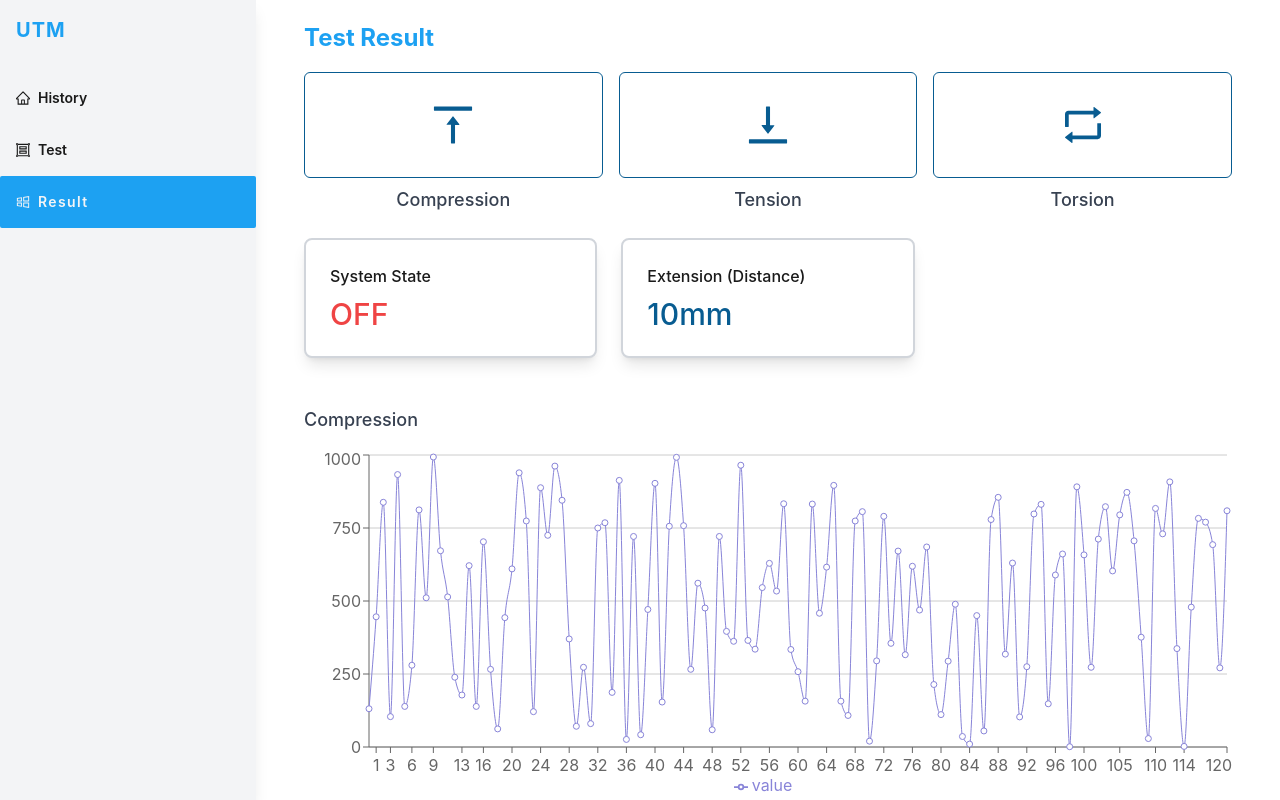
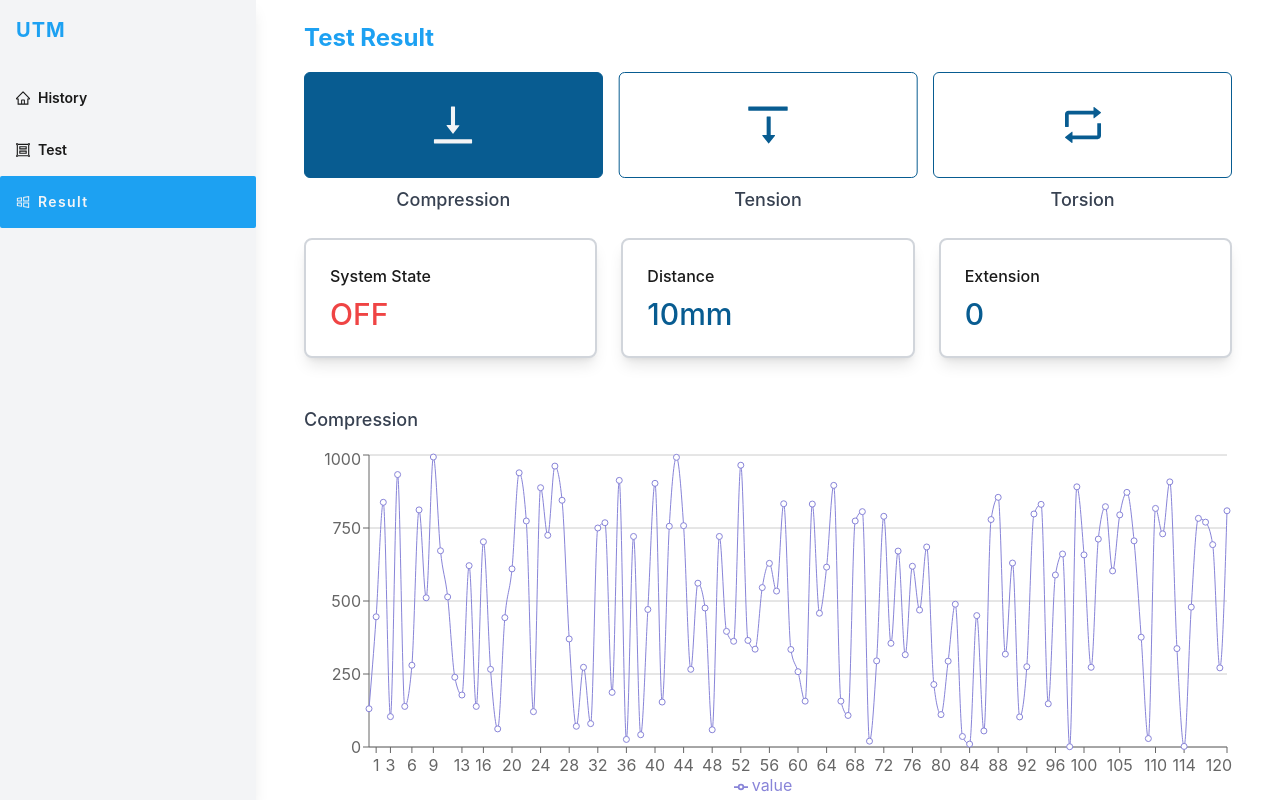
Before and after one commit to king-kite/universal-testing-machine, a React (Vite) app: page /result in a window 1280 px wide. Shown: the top 800 px of the page. Built offline with nearby package versions, Linux system fonts and the light colour scheme.

Commit message:
Changed the icon on the pages

```diff
--- a/src/pages/result.jsx
+++ b/src/pages/result.jsx
@@ -1,12 +1,11 @@
 /* eslint-disable no-mixed-spaces-and-tabs */
-import {
-	RetweetOutlined,
-	VerticalAlignTopOutlined,
-	VerticalAlignBottomOutlined,
-} from '@ant-design/icons';
+import { RetweetOutlined, ToTopOutlined, VerticalAlignBottomOutlined } from '@ant-design/icons';
 
 import ResultChart from '../components/chart';
 // import ResultDetail from '../components/result-detail';
+
+const activeColor = 'bg-primary-700 text-gray-100';
+const inactiveColor = 'bg-white text-primary-700 hover:bg-gray-100';
 
 function Page() {
 	return (
@@ -15,19 +14,25 @@ function Page() {
 
 			<div className="my-2 py-2 grid grid-cols-1 gap-4 w-full sm:grid-cols-2 lg:grid-cols-3">
 				<div className="w-full">
-					<span className="bg-white border border-solid border-primary-700 cursor-pointer duration-500 flex items-center justify-center p-5 rounded-md transition transform text-primary-700 text-xl hover:bg-gray-100 hover:scale-105 sm:text-2xl md:py-6 md:text-4xl lg:py-7 lg:text-5xl">
-						<VerticalAlignTopOutlined />
+					<span
+						className={`${activeColor} border border-solid border-primary-700 cursor-pointer duration-500 flex items-center justify-center p-5 rounded-md transition transform text-xl hover:scale-105 sm:text-2xl md:py-6 md:text-4xl lg:py-7 lg:text-5xl`}
+					>
+						<VerticalAlignBottomOutlined />
 					</span>
 					<h3 className="text-gray-700 text-base text-center mt-2 lg:text-lg">Compression</h3>
 				</div>
 				<div className="w-full">
-					<span className="bg-white border border-solid border-primary-700 cursor-pointer duration-500 flex items-center justify-center p-5 rounded-md transition transform text-primary-700 text-xl hover:bg-gray-100 hover:scale-105 sm:text-2xl md:py-6 md:text-4xl lg:py-7 lg:text-5xl">
-						<VerticalAlignBottomOutlined />
+					<span
+						className={`${inactiveColor} border border-solid border-primary-700 cursor-pointer duration-500 flex items-center justify-center p-5 rounded-md rotate-180 transition transform text-xl hover:scale-105 sm:text-2xl md:py-6 md:text-4xl lg:py-7 lg:text-5xl`}
+					>
+						<ToTopOutlined />
 					</span>
 					<h3 className="text-gray-700 text-base text-center mt-2 lg:text-lg">Tension</h3>
 				</div>
 				<div className="w-full">
-					<span className="bg-white border border-solid border-primary-700 cursor-pointer duration-500 flex items-center justify-center p-5 rounded-md transition transform text-primary-700 text-xl hover:bg-gray-100 hover:scale-105 sm:text-2xl md:py-6 md:text-4xl lg:py-7 lg:text-5xl">
+					<span
+						className={`${inactiveColor} border border-solid border-primary-700 cursor-pointer duration-500 flex items-center justify-center p-5 rounded-md transition transform text-xl hover:scale-105 sm:text-2xl md:py-6 md:text-4xl lg:py-7 lg:text-5xl`}
+					>
 						<RetweetOutlined />
 					</span>
 					<h3 className="text-gray-700 text-base text-center mt-2 lg:text-lg">Torsion</h3>
@@ -40,12 +45,14 @@ function Page() {
 					<h1 className="text-xl mt-2 font-medium text-red-500 sm:text-2xl md:text-3xl">OFF</h1>
 				</div>
 				<div className="bg-white border-2 border-solid border-gray-300 p-4 rounded-lg shadow-lg md:p-5 lg:p-6 w-full">
-					<h6 className="text-sm font-medium text-secondary-500 md:text-base">
-						Extension (Distance)
-					</h6>
+					<h6 className="text-sm font-medium text-secondary-500 md:text-base">Distance</h6>
 					<h1 className="text-xl mt-2 font-medium text-primary-700 sm:text-2xl md:text-3xl">
 						10mm
 					</h1>
+				</div>
+				<div className="bg-white border-2 border-solid border-gray-300 p-4 rounded-lg shadow-lg md:p-5 lg:p-6 w-full">
+					<h6 className="text-sm font-medium text-secondary-500 md:text-base">Extension</h6>
+					<h1 className="text-xl mt-2 font-medium text-primary-700 sm:text-2xl md:text-3xl">0</h1>
 				</div>
 			</div>
 
```
